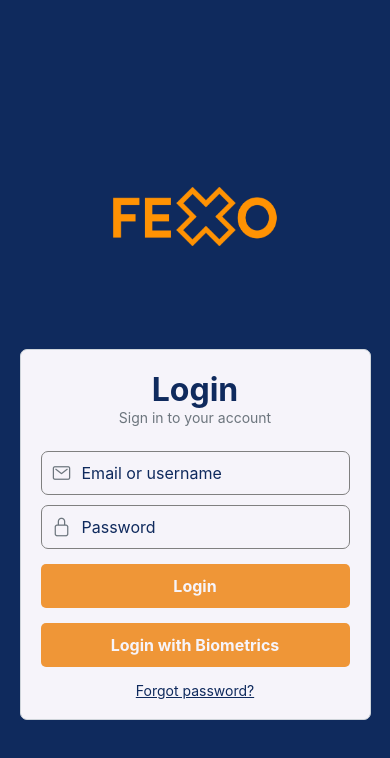
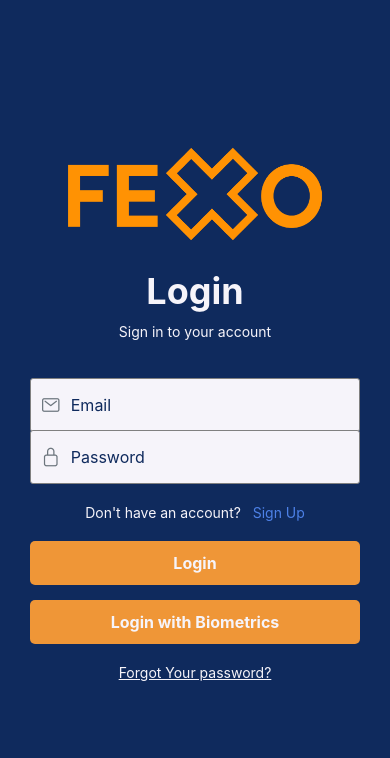
Before and after one commit to VF-Co/FexoLogin, a React Native app: screen /FEXO in a window 390 px wide. Shown: the top 758 px of the page. Built offline with nearby package versions, Linux system fonts and the light colour scheme.

Commit message:
login design

```diff
--- a/App.js
+++ b/App.js
@@ -1,6 +1,7 @@
 import { StatusBar } from 'expo-status-bar';
 import { StyleSheet } from 'react-native';
 import 'react-native-gesture-handler';
+
 
 import { createNativeStackNavigator } from '@react-navigation/native-stack';
 import { NavigationContainer } from '@react-navigation/native';
--- a/app.json
+++ b/app.json
@@ -8,9 +8,9 @@
     "userInterfaceStyle": "light",
     "newArchEnabled": false,
     "splash": {
-      "image": "./assets/splash-icon.png",
+      "image": "./assets/img/FEXO LOGO-NO BACKGROUND.png",
       "resizeMode": "contain",
-      "backgroundColor": "#ffffff"
+      "backgroundColor": "##0F2A5D"
     },
     "ios": {
       "supportsTablet": true,
--- a/components/screens/Login.js
+++ b/components/screens/Login.js
@@ -94,16 +94,18 @@ export default function Login(props) {
             <View>
                 <Image source={require('../../assets/img/FEXO LOGO-NO BACKGROUND.png')} style={styles.img}/>
             </View>
-            <View style={styles.form}>
-                <View>
+
+            <View>
                     <Text style={styles.title}>Login</Text>
                     <Text style={styles.subTitle}>Sign in to your account</Text>
-                </View>
+            </View>
+
+            <View style={styles.form}>
 
                 <View style={styles.textBox}>
                     <Ionicons name="mail-outline" size={20} color="#6c757d" style={styles.icon} />
                     <TextInput
-                        placeholder="Email or username"
+                        placeholder="Email"
                         style={styles.input}
                         keyboardType="email-address"
                         value={email}
@@ -122,6 +124,11 @@ export default function Login(props) {
                     />
                 </View>
 
+                <Pressable style={styles.pressed}>
+                    <Text style={styles.pressedText2}>Don't have an account?   </Text>
+                    <Text style={styles.signUp}>Sign Up</Text>
+                </Pressable>
+
                 <TouchableOpacity style={styles.btn} onPress={login}>
                     <Text style={styles.btnText}>Login</Text>
                 </TouchableOpacity>
@@ -129,7 +136,7 @@ export default function Login(props) {
                     <Text style={styles.btnText}>Login with Biometrics</Text>
                 </TouchableOpacity>
                 <Pressable style={styles.pressed}>
-                    <Text style={styles.pressedText}>Forgot password?</Text>
+                    <Text style={styles.pressedText}>Forgot Your password?</Text>
                 </Pressable>
             </View>
         </View>
@@ -139,8 +146,8 @@ export default function Login(props) {
 // Estilos (sin cambios)
 const styles = StyleSheet.create({
     img: {
-        width: 200,
-        height: 225,
+        width: 350,
+        height: 150,
         borderRadius: 50,
         alignItems: 'center'
     },
@@ -148,38 +155,40 @@ const styles = StyleSheet.create({
         flex: 1,
         justifyContent: 'center',
         alignItems: 'center',
-        backgroundColor: Colors.fexoBlue
+        backgroundColor: Colors.fexoBlue,
     },
     title: {
-        fontSize: 32,
-        fontWeight: 'bold',
+        fontSize: 36,
+        fontWeight: '700',
         textAlign: 'center',
-        color: Colors.fexoBlue
+        color: Colors.fexoWhite,
+        marginBottom: 10
     },
     subTitle: {
-        color: '#6c757d',
-        marginBottom: 15,
+        color: Colors.fexoWhite,
+        marginBottom: 0,
         textAlign: 'center'
     },
     form: {
         margin: 20,
         borderRadius: 7,
         borderColor: '#ced4da',
-        borderWidth: 1,
-        width: '90%',
+        borderWidth: 0,
+        width: '95%',
         padding: 20,
-        backgroundColor: Colors.fexoWhite,
+        backgroundColor: 'transparent',
     },
     textBox: {
         flexDirection: 'row',
         alignItems: 'center',
-        paddingVertical: 10,
-        borderRadius: 7,
+        paddingVertical: 15,
+        borderRadius: 3,
         borderColor: Colors.fexoGrey,
-        borderWidth: 1,
-        marginTop: 10,
+        borderWidth: 0.5,
+        marginTop: -2,
         width: '100%',
         paddingHorizontal: 10,
+        backgroundColor: Colors.fexoWhite,
     },
     icon: {
         marginRight: 10,
@@ -203,12 +212,22 @@ const styles = StyleSheet.create({
         fontSize: 16,
     },
     pressed: {
-        marginTop: 15,
+        marginTop: 20,
         width: '100%',
         alignItems: 'center',
+        flexDirection: 'row',
+        justifyContent: 'center',
+        marginBottom: 5
     },
     pressedText: {
-        color: Colors.fexoBlue,
+        color: Colors.fexoWhite,
         textDecorationLine: 'underline'
-    }
+    },
+    pressedText2: {
+        marginTop: 0,
+        color: Colors.fexoWhite,
+    },
+    signUp: {
+        color: '#4D81E7',
+    },
 });
--- a/package.json
+++ b/package.json
@@ -25,7 +25,8 @@
     "react-native-gesture-handler": "~2.20.2",
     "react-native-safe-area-context": "4.12.0",
     "react-native-screens": "~4.4.0",
-    "sweetalert2": "^11.6.13"
+    "sweetalert2": "^11.6.13",
+    "expo-splash-screen": "~0.29.22"
   },
   "devDependencies": {
     "@babel/core": "^7.20.0"
```
Also changed, not shown: 2 other files (tests, documents, lock files or other folders).
